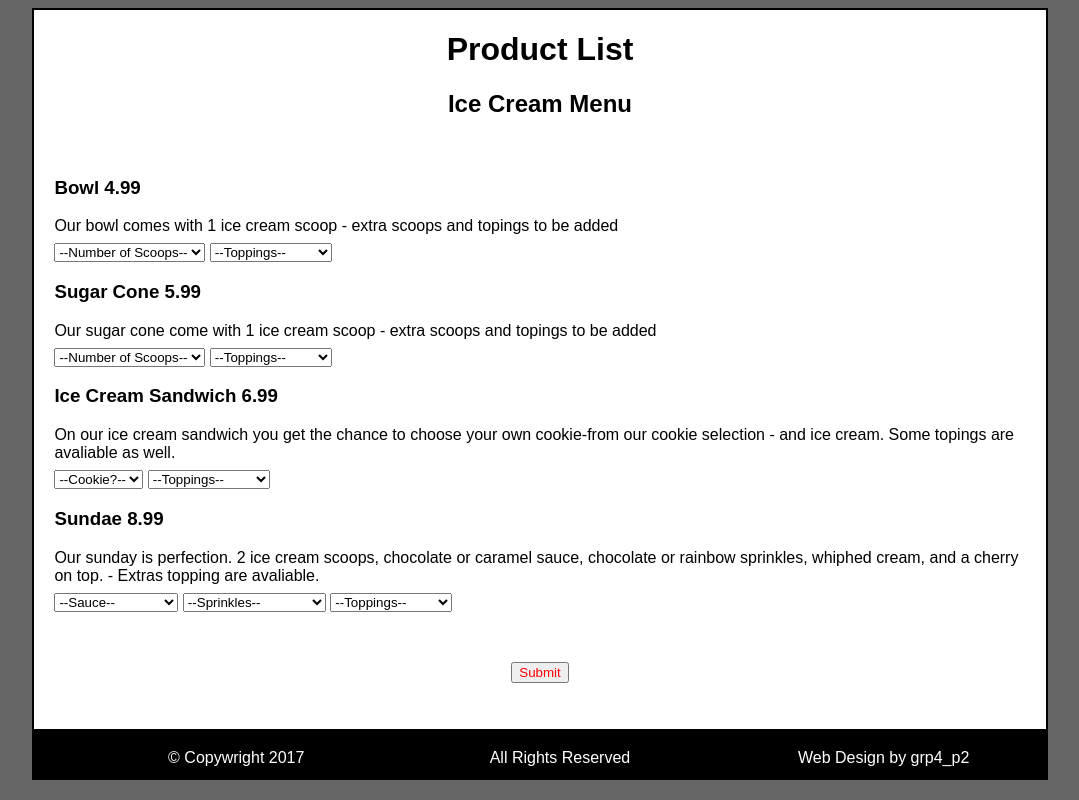
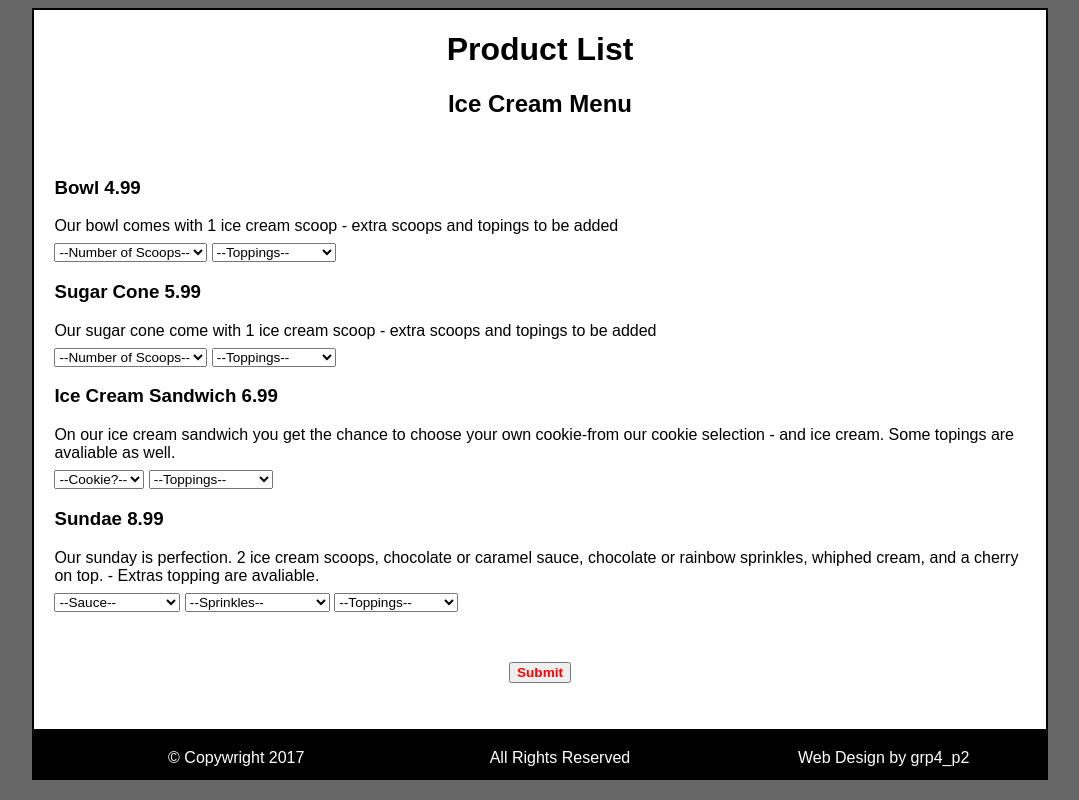
Before and after one commit to han77x/itc250gp4_p2, a PHP site: page /icecream_p2_v1.3.php in a window 1280 px wide. Shown: the whole page, without its empty margins (100-1179 px from the left). Run offline with PHP 8.4, Linux system fonts and the light colour scheme.

Commit message:
increase font size
increased font for dropdown and submit button

```diff
--- a/main.css
+++ b/main.css
@@ -39,12 +39,22 @@ form{
     padding: 20px;
 }
 
+select{
+    font-size: .85em;
+
+}
+
+
 #submit{
     margin:0 auto;
     margin-top:50px;
     color:red;
     display:block;
+    font-size: .85em;
+    font-weight: bold;
 }
+
+
 
 footer {
 line-height:25px;
```
